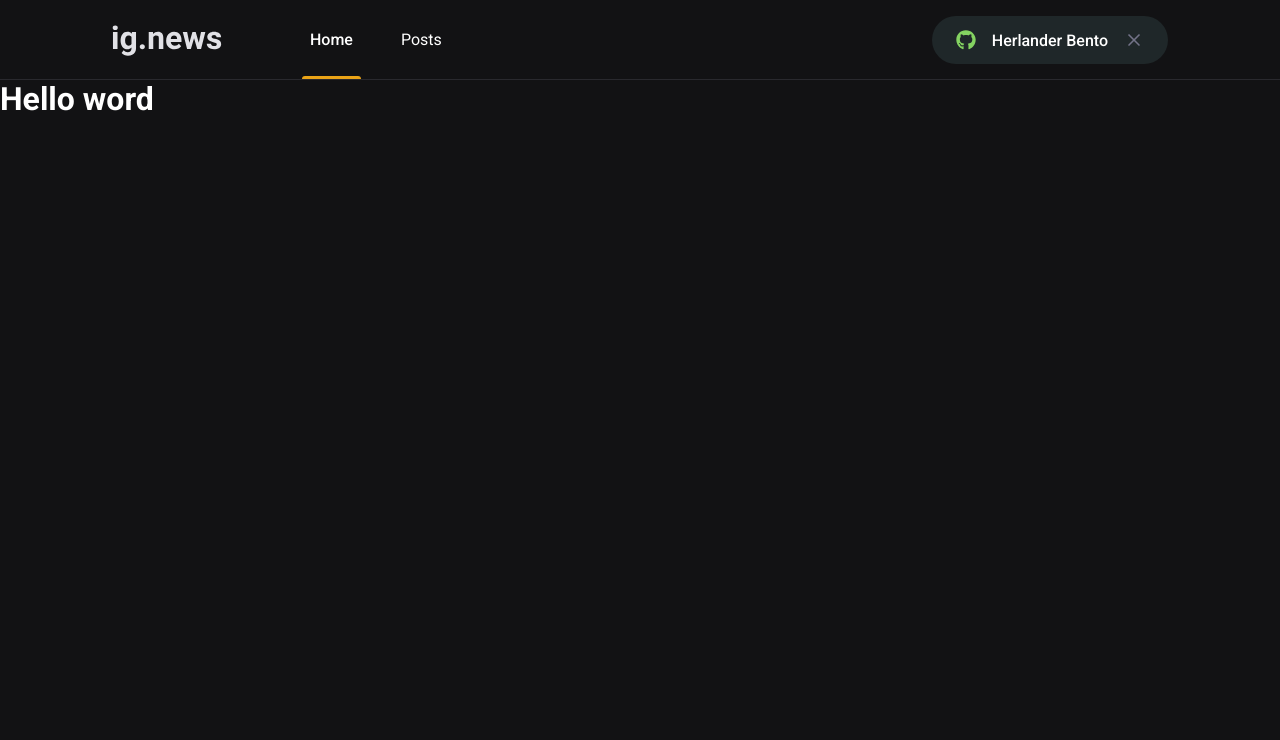
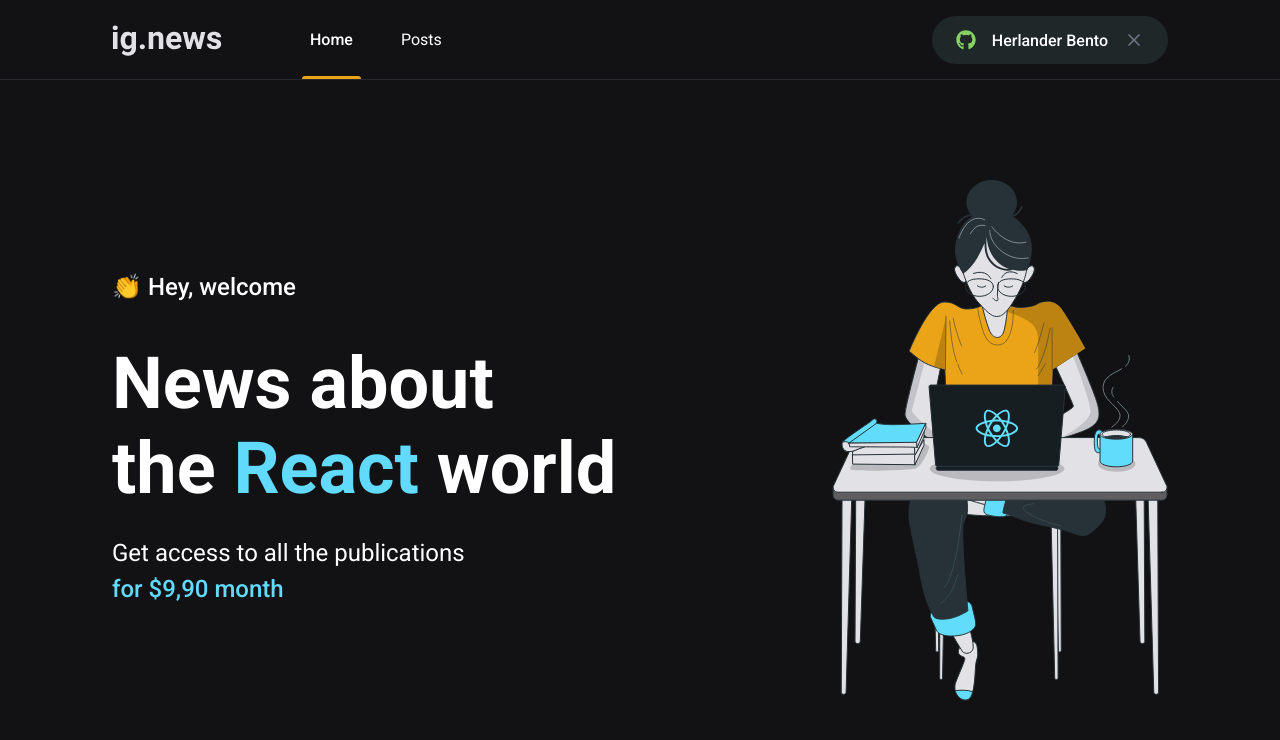
Before and after one commit to herlanderbento/ignews, a Next.js app: page / in a window 1280 px wide. Shown: the top 740 px of the page. Built offline with nearby package versions, Linux system fonts and the light colour scheme.

Commit message:
create page home

```diff
--- /dev/null
+++ b/src/pages/home.module.scss
@@ -0,0 +1,40 @@
+.contentContainer {
+  max-width: 1120px;
+  margin: 0 auto;
+  padding: 0 2rem;
+  height: calc(100vh - 5rem);
+
+  display: flex;
+  align-items: center;
+  justify-content: space-between;
+}
+
+.hero {
+  max-width: 600px;
+
+  > span {
+    font-size: 1.5rem;
+    font-weight: 500;
+  }
+
+  h1 {
+    font-size: 4.5rem;
+    font-weight: 900;
+    margin-top: 2.5rem;
+
+    span {
+      color: var(--cyan-500);
+    }
+  }
+
+  p {
+    font-size: 1.5rem;
+    line-height: 2.25rem;
+    margin-top: 1.5rem;
+
+    span {
+      color: var(--cyan-500);
+      font-weight: 500;
+    }
+  }
+}
--- a/src/pages/index.tsx
+++ b/src/pages/index.tsx
@@ -1,12 +1,26 @@
 import Head from "next/head";
+
+import styles from "./home.module.scss";
 
 export default function Home() {
   return (
     <>
       <Head>
-        <title>Inicio | ig.news</title>
+        <title>Home | ig.news</title>
       </Head>
-      <h1>Hello word</h1>
+      <main className={styles.contentContainer}>
+        <section className={styles.hero}>
+          <span>👏 Hey, welcome</span>
+          <h1>
+            News about <br /> the <span>React</span> world
+          </h1>
+          <p>
+            Get access to all the publications <br />
+            <span>for $9,90 month</span>
+          </p>
+        </section>
+        <img src="/images/avatar.svg" alt="girl programming" />
+      </main>
     </>
   );
 }
```
Also changed, not shown: public/images/avatar.svg (renamed from public/images/mulher.svg).
